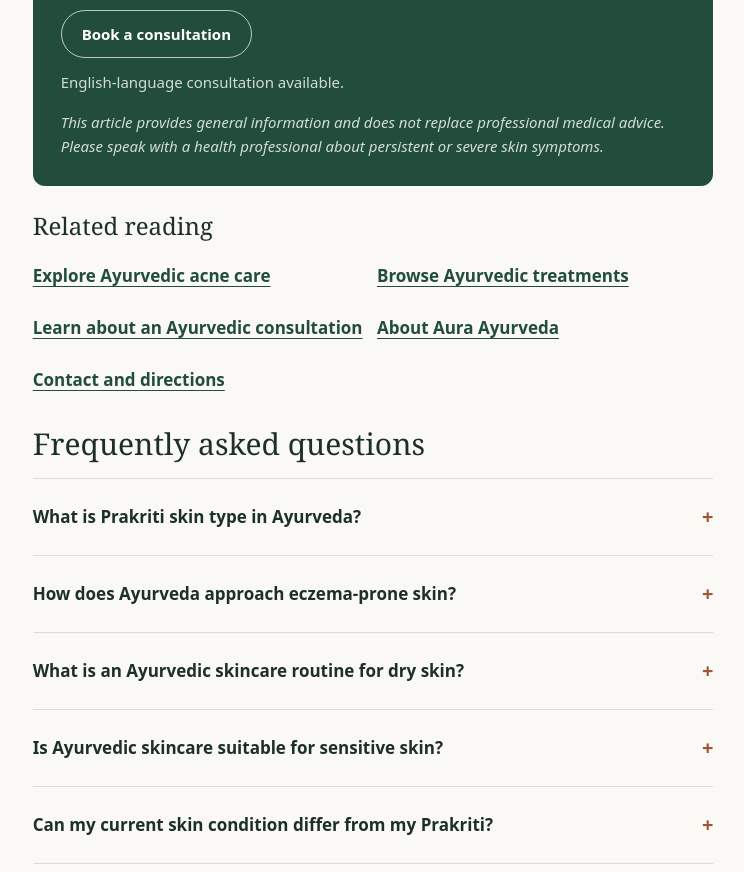
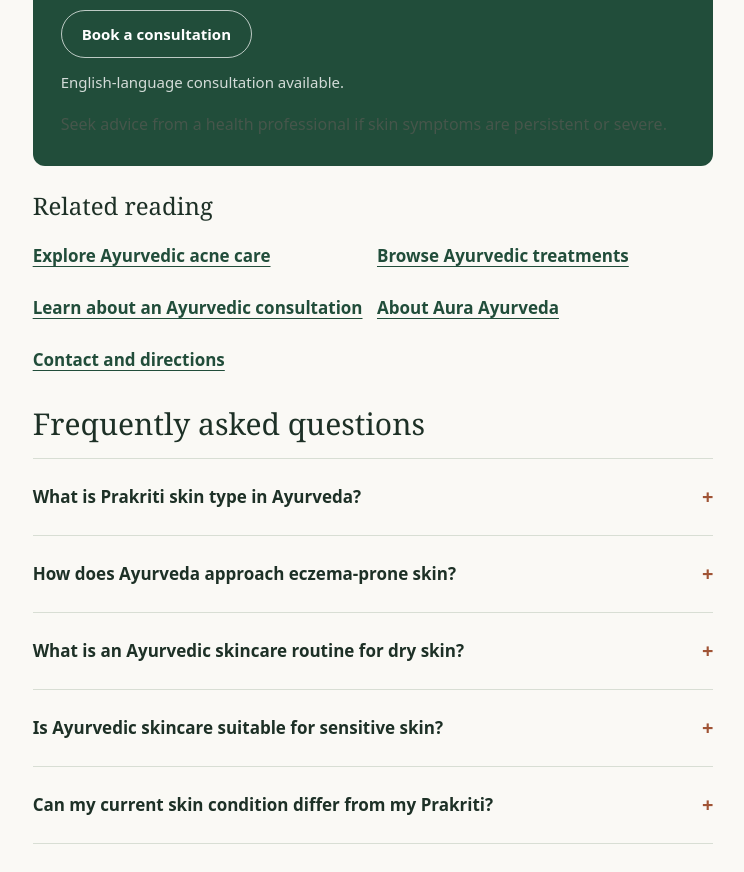
Before and after one commit to emilchacko/aurayurvdawebsite, a Next.js app: page /blog/ayurvedic-skincare-different-skin-types-prakriti/ in a window 1280 px wide. Shown: the part 5773-6645 px from the top of the page, without its empty margins (267-1011 px from the left). Built offline with nearby package versions, Linux system fonts and the light colour scheme.

Commit message:
Remove blanket medical disclaimers

```diff
--- a/src/app/ayurarogyam/page.tsx
+++ b/src/app/ayurarogyam/page.tsx
@@ -194,8 +194,7 @@ export default function AyurarogyamPage() {
               <p className="mt-3 max-w-2xl text-sm leading-6 text-white/85">
                 Send an enquiry for Ayurarogyam to check availability, care
                 details or directions. Please seek urgent medical care for
-                severe or sudden symptoms; this page is general information and
-                is not medical advice.
+                severe or sudden symptoms.
               </p>
             </div>
             <a
--- a/src/app/ayurveda/page.tsx
+++ b/src/app/ayurveda/page.tsx
@@ -36,8 +36,6 @@ export default function AyurvedaPage() {
           </section>
         </div>
 
-        <p className="mt-6 max-w-3xl border-l-2 border-[#a05435] pl-4 text-sm leading-7 text-[#58665c]">This information is general and is not a diagnosis or a substitute for emergency or other appropriate medical care. Results vary, and no treatment outcome is guaranteed.</p>
-
         <div className="mt-8 flex flex-col gap-3 rounded-xl bg-[#214d3a] p-5 text-white sm:flex-row sm:items-center sm:justify-between sm:p-6">
           <div><p className="text-xs font-semibold uppercase tracking-[0.12em] text-white/70">Local Ayurvedic clinic</p><h2 className="mt-1 font-serif text-2xl">{siteConfig.locationLabel}</h2></div>
           <a href={getWhatsAppUrl(`Hello, I would like to ask how an Ayurvedic consultation works at ${siteConfig.businessName} in ${siteConfig.locationLabel}.`)} target="_blank" rel="noreferrer" className="inline-flex min-h-12 items-center justify-center rounded-full bg-white px-5 text-sm font-semibold text-[#214d3a]">Ask on WhatsApp</a>
--- a/src/app/blog/[slug]/page.tsx
+++ b/src/app/blog/[slug]/page.tsx
@@ -32,7 +32,6 @@ function getBlockText(block: BlogBlock): string {
     case "unorderedList":
       return block.items.join(" ");
     case "contactCta":
-    case "disclaimer":
       return block.text;
     case "visitingInfo":
       return `${visitorAirportInfo} ${siteConfig.openingHours.display} ${siteConfig.address.display} ${siteConfig.whatsapp}`;
@@ -193,15 +192,6 @@ function renderBlock(block: BlogBlock) {
             </p>
           ) : null}
         </>
-      );
-    case "disclaimer":
-      return (
-        <p
-          key={block.text}
-          className="text-sm italic leading-6 text-white/80"
-        >
-          {block.text}
-        </p>
       );
   }
 }
--- a/src/app/blog/page.tsx
+++ b/src/app/blog/page.tsx
@@ -35,9 +35,8 @@ export default function BlogPage() {
             Notes on Ayurveda, food, and everyday life
           </h1>
           <p className="mt-4 max-w-2xl text-base leading-7 text-[#58665c]">
-            Explore practical, general information from {siteConfig.businessName}{" "}
-            in {siteConfig.locationLabel}. Articles do not replace individual
-            medical advice.
+            Explore practical articles about Ayurveda, food, and everyday life
+            from {siteConfig.businessName} in {siteConfig.locationLabel}.
           </p>
 
           <div className="mt-8 grid gap-5 sm:grid-cols-2">
--- a/src/app/terms/page.tsx
+++ b/src/app/terms/page.tsx
@@ -21,18 +21,17 @@ export default function TermsPage() {
         <div className="mt-7 max-w-3xl divide-y divide-[#d8ded4] border-y border-[#d8ded4]">
           <section className="py-5">
             <h2 className="font-serif text-2xl text-[#1d3026]">Health information</h2>
-            <p className="mt-2 text-sm leading-7 text-[#58665c]">Website content is not a diagnosis, personal treatment recommendation, or substitute for appropriate medical care. For urgent or severe symptoms, seek timely care from an appropriate medical professional.</p>
+            <p className="mt-2 text-sm leading-7 text-[#58665c]">For urgent or severe symptoms, seek timely care from an appropriate medical professional.</p>
           </section>
           <section className="py-5">
             <h2 className="font-serif text-2xl text-[#1d3026]">Treatments and products</h2>
-            <p className="mt-2 text-sm leading-7 text-[#58665c]">Service descriptions and product images are informational. Availability, prices, ingredients, contents and suitability can change and should be confirmed directly with the clinic. Individual responses and outcomes vary; no result is guaranteed.</p>
+            <p className="mt-2 text-sm leading-7 text-[#58665c]">Availability, prices, ingredients, contents and suitability can change. Contact the clinic for current product and service details.</p>
           </section>
           <section className="py-5">
             <h2 className="font-serif text-2xl text-[#1d3026]">Appointments and external services</h2>
             <p className="mt-2 text-sm leading-7 text-[#58665c]">This website does not take bookings or payments. A WhatsApp or phone enquiry is not a confirmed appointment; the clinic will confirm arrangements directly. External maps and review sites are governed by their own terms.</p>
           </section>
         </div>
-        <p className="mt-5 max-w-3xl text-xs leading-6 text-[#58665c]">These general website terms should receive formal legal review before being treated as final clinic terms.</p>
       </section>
     </Container>
   );
--- a/src/components/treatments/kalari-varma-page.tsx
+++ b/src/components/treatments/kalari-varma-page.tsx
@@ -318,10 +318,6 @@ export function KalariVarmaPage() {
               </Link>
             </section>
 
-            <p className="text-sm italic leading-6 text-[#58665c]">
-              This page is for general information and is not a substitute for
-              medical advice.
-            </p>
           </div>
         </article>
       </Container>
--- a/src/content/blog.ts
+++ b/src/content/blog.ts
@@ -24,8 +24,7 @@ export type BlogBlock =
       text: string;
       whatsappMessage?: string;
       whatsappLabel?: string;
-    }
-  | { type: "disclaimer"; text: string };
+    };
 
 export type BlogSection = {
   heading: string;
@@ -312,8 +311,8 @@ export const blogPosts: readonly BlogPost[] = [
               whatsappLabel: "Ask about skin care on WhatsApp",
             },
             {
-              type: "disclaimer",
-              text: "This article provides general information and does not replace professional medical advice. Please speak with a health professional about persistent or severe skin symptoms.",
+              type: "paragraph",
+              text: "Seek advice from a health professional if skin symptoms are persistent or severe.",
             },
           ],
         },
@@ -323,7 +322,7 @@ export const blogPosts: readonly BlogPost[] = [
       {
         question: "What is Prakriti skin type in Ayurveda?",
         answer:
-          "Prakriti is a traditional Ayurvedic concept describing a person's constitution through Vata, Pitta and Kapha. It is broader than modern skin-type labels and is not a medical diagnosis.",
+          "Prakriti is a traditional Ayurvedic concept describing a person's constitution through Vata, Pitta and Kapha. It is broader than modern skin-type labels.",
       },
       {
         question: "How does Ayurveda approach eczema-prone skin?",
@@ -463,10 +462,6 @@ export const blogPosts: readonly BlogPost[] = [
             {
               type: "contactCta",
               text: "At Aura Ayurveda in Thiruvalla, our doctor can discuss food and lifestyle suited to your needs. Book a consultation by phone or WhatsApp.",
-            },
-            {
-              type: "disclaimer",
-              text: "This article is for general information and isn't a substitute for medical advice.",
             },
           ],
         },
@@ -617,10 +612,6 @@ export const blogPosts: readonly BlogPost[] = [
               type: "contactCta",
               text: "Aura Ayurveda in Thiruvalla offers Kalari marma massage after an individual doctor consultation. Contact the clinic to arrange your consultation.",
             },
-            {
-              type: "disclaimer",
-              text: "This article is for general information and isn't a substitute for medical advice.",
-            },
           ],
         },
       ],
@@ -743,10 +734,6 @@ export const blogPosts: readonly BlogPost[] = [
               type: "contactCta",
               text: "Aura Ayurveda in Thiruvalla offers consultations for people with knee or back concerns. Contact the clinic to arrange an appointment.",
             },
-            {
-              type: "disclaimer",
-              text: "This article provides general information only. It does not diagnose or treat pain and is not a substitute for advice from a qualified medical professional. Seek urgent care for severe or concerning symptoms.",
-            },
           ],
         },
       ],
```
